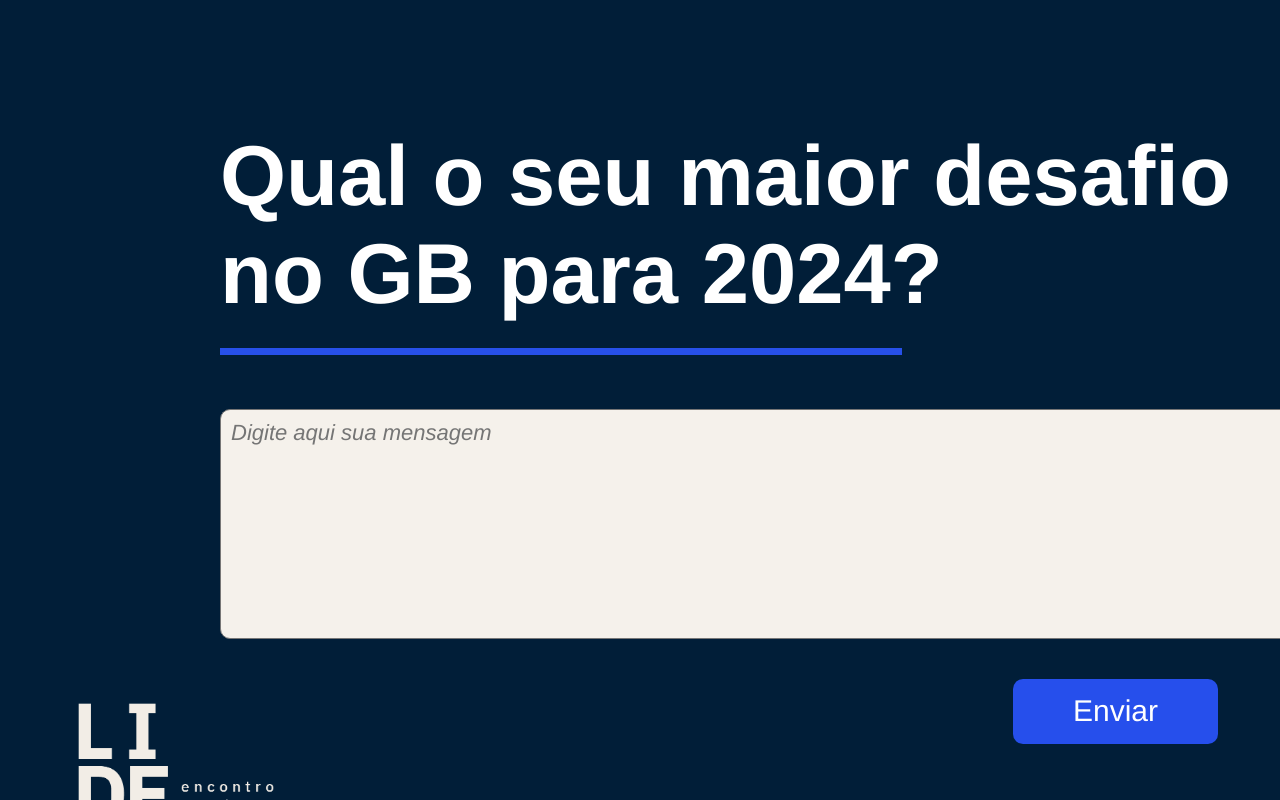
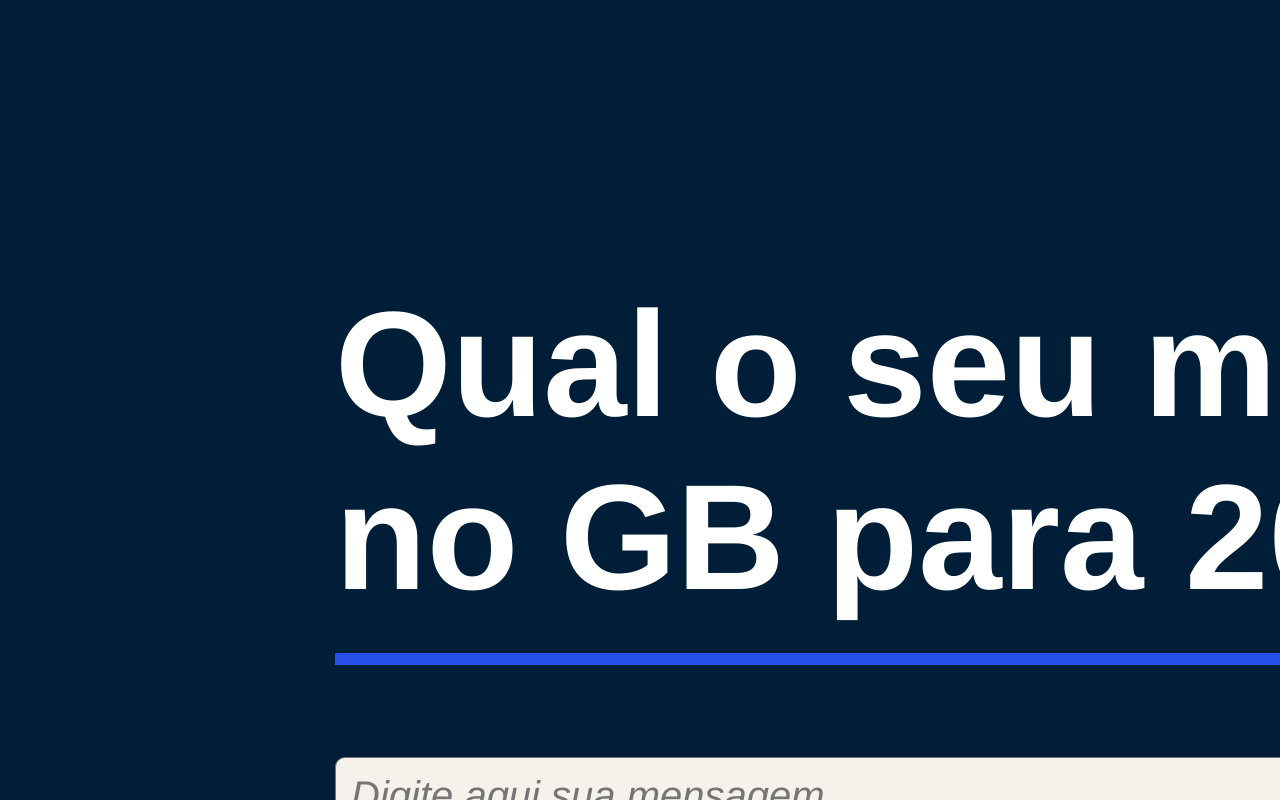
Before and after one commit to PedroBatista-dev/nuvem_palavras, an Angular app in the folder nuvem-palavras/: page /pergunta in a window 1280 px wide. Shown: the top 800 px of the page. Built offline with nearby package versions, Linux system fonts and the light colour scheme.

Commit message:
finalizando a tela de perguntas

```diff
--- a/nuvem-palavras/package.json
+++ b/nuvem-palavras/package.json
@@ -3,7 +3,7 @@
   "version": "0.0.0",
   "scripts": {
     "ng": "ng",
-    "start": "ng serve",
+    "start": "ng serve --host 192.168.10.52",
     "build": "ng build",
     "watch": "ng build --watch --configuration development",
     "test": "ng test"
--- a/nuvem-palavras/src/app/data.service.ts
+++ b/nuvem-palavras/src/app/data.service.ts
@@ -11,13 +11,13 @@ export class DataService {
   constructor(private http: HttpClient) { }
 
   enviarResposta(resposta: string): Observable<any> {
-    return this.http.post<any>('http://189.48.177.66:3000/resposta', { Texto: resposta });
+    return this.http.post<any>('http://192.168.10.52:3000/resposta', { Texto: resposta });
   }
 
   getMensagem(): Observable<any> {
     return interval(2000) // 2000 milissegundos = 2 segundos
       .pipe(
-        switchMap(() => this.http.get<any>('http://189.48.177.66:3000/respostas/novos'))
+        switchMap(() => this.http.get<any>('http://192.168.10.52:3000/respostas/novos'))
       )
     // return timer(0, 1000).pipe(
     //   map(() => {
--- a/nuvem-palavras/src/app/tela-pergunta/tela-pergunta.component.css
+++ b/nuvem-palavras/src/app/tela-pergunta/tela-pergunta.component.css
@@ -9,62 +9,68 @@
   .tablet-horizontal .div {
     background-color: #011e38;
     overflow: hidden;
-    width: 1440px;
-    height: 960px;
+    width: 2560px;
+    height: 1600px;
     position: relative;
   }
 
   .tablet-horizontal .overlap {
     position: absolute;
-    width: 1050px;
-    height: 228px;
-    top: 127px;
-    left: 220px;
+    width: 1786px;
+    height: 387px;
+    top: 278px;
+    left: 335px;
   }
 
   .tablet-horizontal .text-wrapper {
-    font-family: "IBM Plex Sans-Bold", Helvetica;
+    margin-top: 0;
+    font-family: "IBM Plex Sans", Helvetica;
     font-weight: 700;
     color: #ffffff;
-    font-size: 85px;
-    margin-top: 0;
+    font-size: 150px;
+    letter-spacing: 0;
+    line-height: normal;
   }
 
   .tablet-horizontal .rectangle {
     position: absolute;
-    width: 682px;
-    height: 7px;
-    top: 221px;
+    width: 1250px;
+    height: 12px;
+    top: 375px;
     left: 0;
     background-color: #2750e9;
   }
 
   .tablet-horizontal .overlap-group {
     position: absolute;
-    top: 409px;
-    left: 220px;
+    top: 757px;
+    left: 335px;
   }
 
   .tablet-horizontal .text-wrapper-2 {
-    font-family: "IBM Plex Sans-Italic", Helvetica;
+    font-family: "IBM Plex Sans", Helvetica;
     font-weight: 400;
     font-style: italic;
     color: #7e7070;
+    letter-spacing: 0;
+    line-height: normal;
     background-color: #f5f1eb;
     border-radius: 10px;
-    font-size: 22px;
-    padding: 10px;
+    font-size: 40px;
+    padding: 15px;
+    width: 1750px;
   }
 
   .tablet-horizontal .frame {
-    display: inline-flex;
+    display: flex;
+    width: 326px;
     align-items: center;
     justify-content: center;
     gap: 10px;
     padding: 16px 60px;
     position: absolute;
-    top: 679px;
-    left: 1013px;
+    top: 1211px;
+    left: 1670px;
     background-color: #264fec;
     border-radius: 10px;
     cursor: pointer;
@@ -74,46 +80,46 @@
     position: relative;
     width: fit-content;
     margin-top: -1px;
-    font-family: "IBM Plex Sans-Medium", Helvetica;
+    font-family: "IBM Plex Sans", Helvetica;
     font-weight: 500;
     color: #ffffff;
-    font-size: 30px;
+    font-size: 60px;
     letter-spacing: 0;
     line-height: normal;
   }
 
   .tablet-horizontal .elementos-LIDERA {
     position: absolute;
-    width: 240px;
-    height: 246px;
-    top: 679px;
-    left: 61px;
+    width: 323px;
+    height: 331px;
+    top: 1182px;
+    left: 69px;
     object-fit: cover;
   }
 
   .tablet-horizontal .overlap-group-2 {
     position: absolute;
-    width: 217px;
-    height: 277px;
+    width: 374px;
+    height: 477px;
     top: -80px;
-    left: 1287px;
+    left: 2314px;
   }
 
   .tablet-horizontal .ellipse {
     position: absolute;
-    width: 217px;
-    height: 217px;
+    width: 374px;
+    height: 374px;
     top: 0;
     left: 0;
     background-color: #264fec;
-    border-radius: 108.5px;
+    border-radius: 187px;
   }
 
   .tablet-horizontal .branco {
     position: absolute;
-    width: 137px;
-    height: 187px;
-    top: 90px;
-    left: 16px;
+    width: 218px;
+    height: 322px;
+    top: 155px;
+    left: 28px;
     object-fit: cover;
   }
--- a/nuvem-palavras/src/app/tela-pergunta/tela-pergunta.component.ts
+++ b/nuvem-palavras/src/app/tela-pergunta/tela-pergunta.component.ts
@@ -21,14 +21,18 @@ export class TelaPerguntaComponent {
   }
 
   enviar() {
-    console.log(this.formulario.get('resposta')?.value)
+    if (this.formulario.get('resposta')?.value) {
       this.dataService.enviarResposta(this.formulario.get('resposta')?.value).subscribe({
         next:  (response) => {
           this.formulario.get('resposta')!.reset();
           Swal.fire({
             icon: 'success',
             title: 'Sucesso!',
-          text: 'Sua resposta foi enviada com sucesso!'
+            text: 'Sua resposta foi enviada com sucesso!',
+            timer: 2000,
+            showConfirmButton: false,
+            width: 600,
+            padding: '3em',
           });
         },
         error: err => Swal.fire({
@@ -38,5 +42,6 @@ export class TelaPerguntaComponent {
         })
       });
     }
+  }
 
 }
```
Lines whose indentation alone changed are shown as unchanged.
